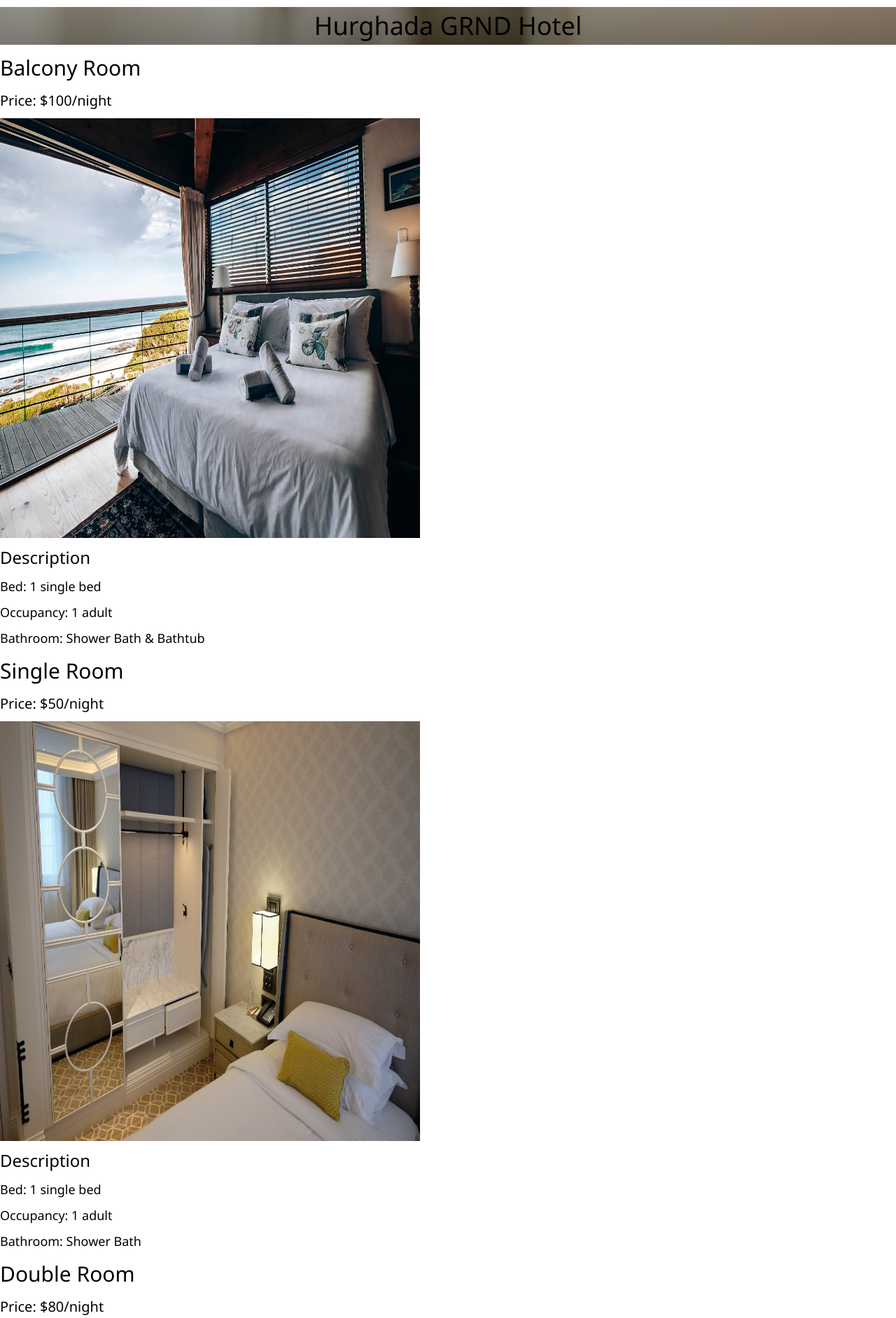
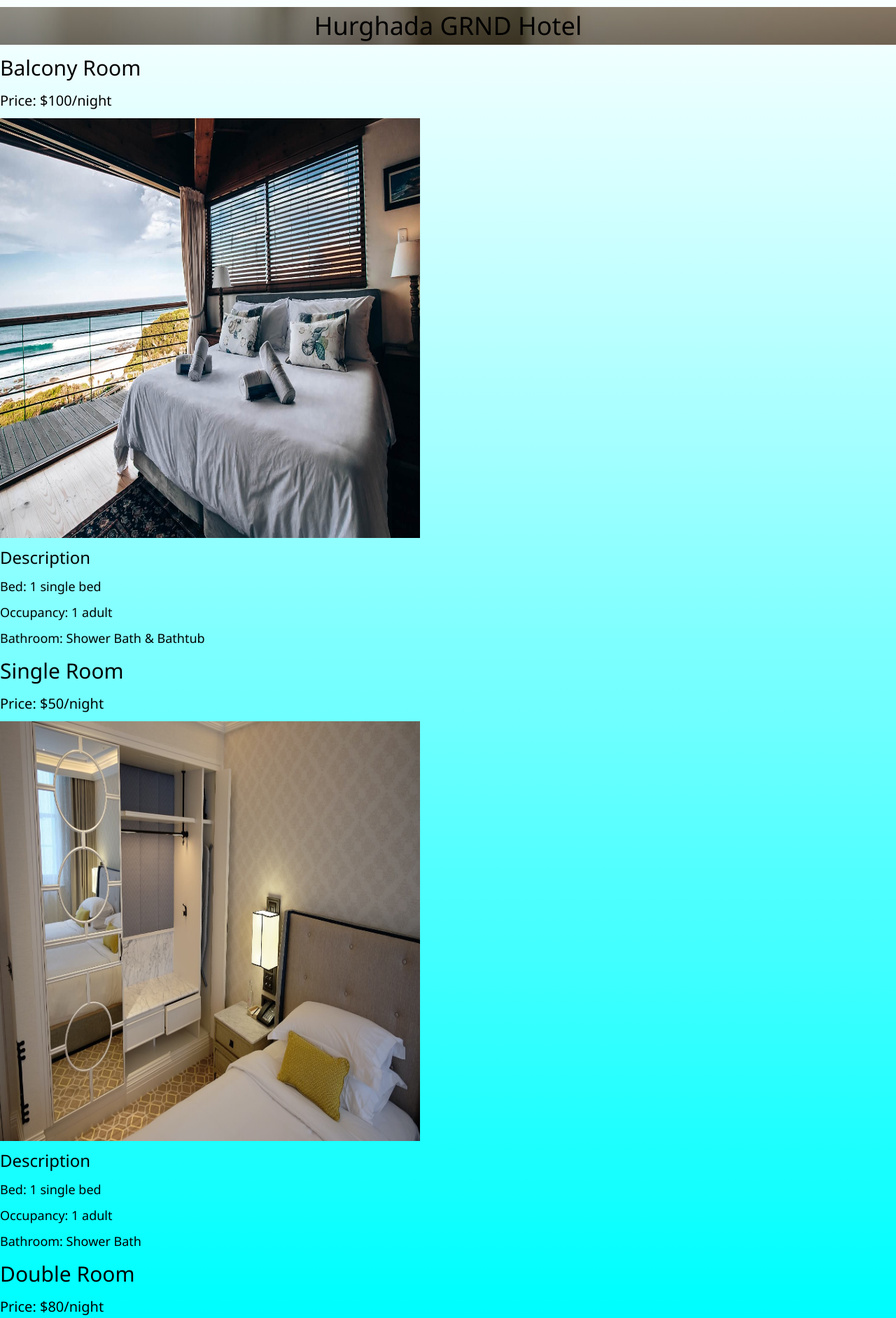
Before and after one commit to YoussefAmrousy/Hotel-Project, a PHP site: page /Rooms.php in a window 1280 px wide. Shown: the part 43-1927 px from the top of the page at 70% size. Run offline with PHP 8.4, Linux system fonts and the light colour scheme.

Commit message:
Update Rooms.php

```diff
--- a/Rooms.php
+++ b/Rooms.php
@@ -1,6 +1,13 @@
 <html>
     <head>
-        <title>About US</title>
+        <title>Rooms</title>
+        <style>
+body {
+  height: auto;
+  background-color: #cccccc;
+  background-image: linear-gradient(white, aqua, blue);
+}
+</style>
         <link rel="icon" href="favicon.png">
         <meta charset="UTF-8">
 <meta name="viewport" content="width=device-width, initial-scale=1">
```
